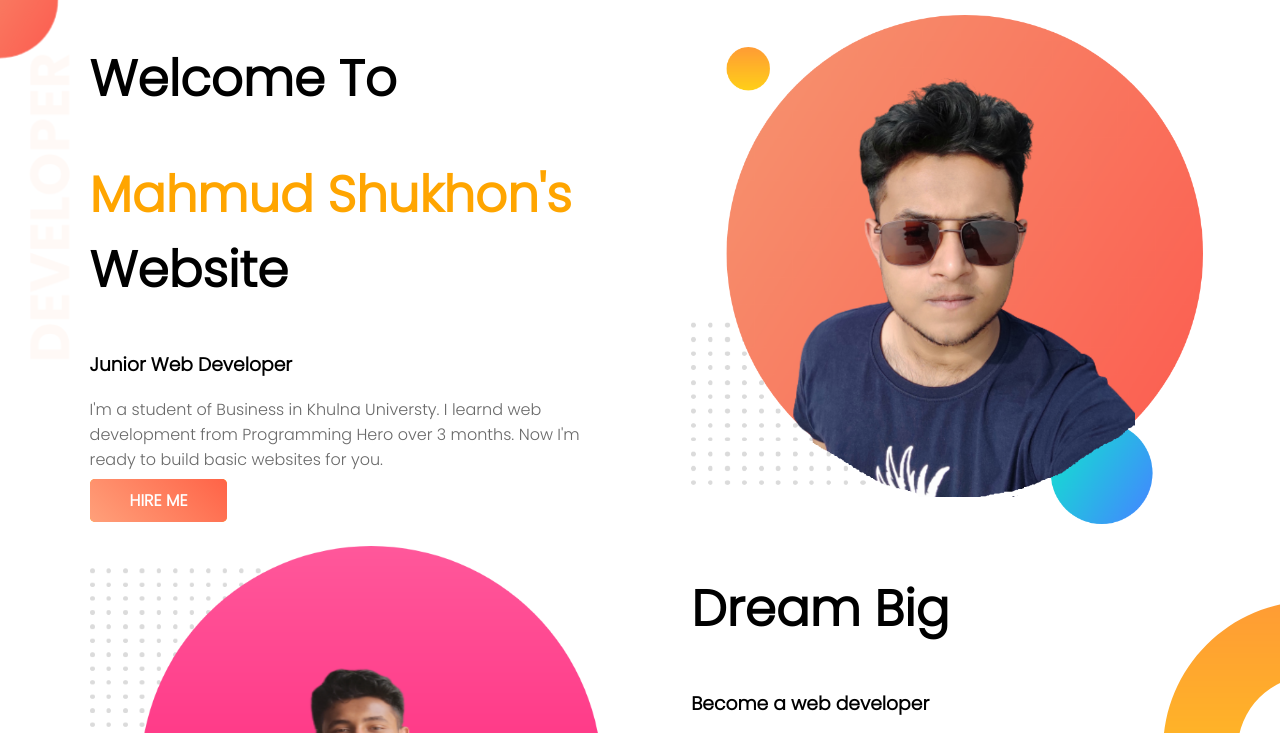
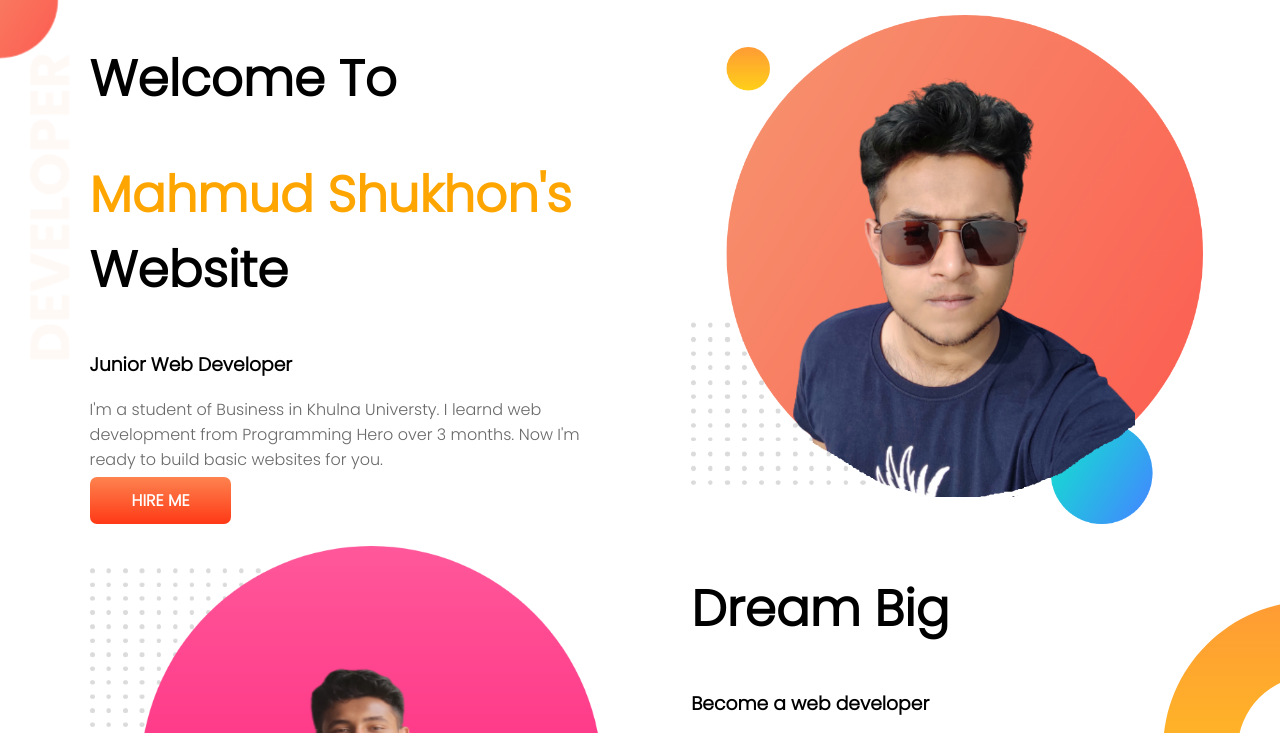
Before and after one commit to Mahmud-Shukhon/Web-Portfolio, a plain HTML site: page index.html in a window 1280 px wide. In both pictures the pointer is over the link "HIRE ME". Shown: the top 733 px of the page. Drawn offline with Linux system fonts and the light colour scheme.

Commit message:
Hover applied on buttons

```diff
--- a/index.html
+++ b/index.html
@@ -10,6 +10,7 @@
         rel="stylesheet"
         />
         <link rel="stylesheet" href="style.css" />
+        <link rel="icon" href="Images/site-icon.jpeg">
     </head>
 
     <body>
@@ -57,6 +58,10 @@
         </section>
 
         <section class="experience-area">
+            <div>
+                <h1>Experiences</h1>
+            </div>
+
             <div class="half-width">
                 <h2>Full Stack Web Developer</h2>
                 <h4 class="orange-highlight">2021-Present | Pro Level Developer</h4>
--- a/style.css
+++ b/style.css
@@ -51,3 +51,9 @@ section {
   background-repeat: no-repeat;
   background-position: right;
 }
+
+.link-button:hover{
+  background: linear-gradient(#fd834f, rgb(255, 57, 22));
+  padding: 12px 42px;
+  border-radius: 7px;
+}
```
Also changed, not shown: Images/site-icon.jpeg (added).
